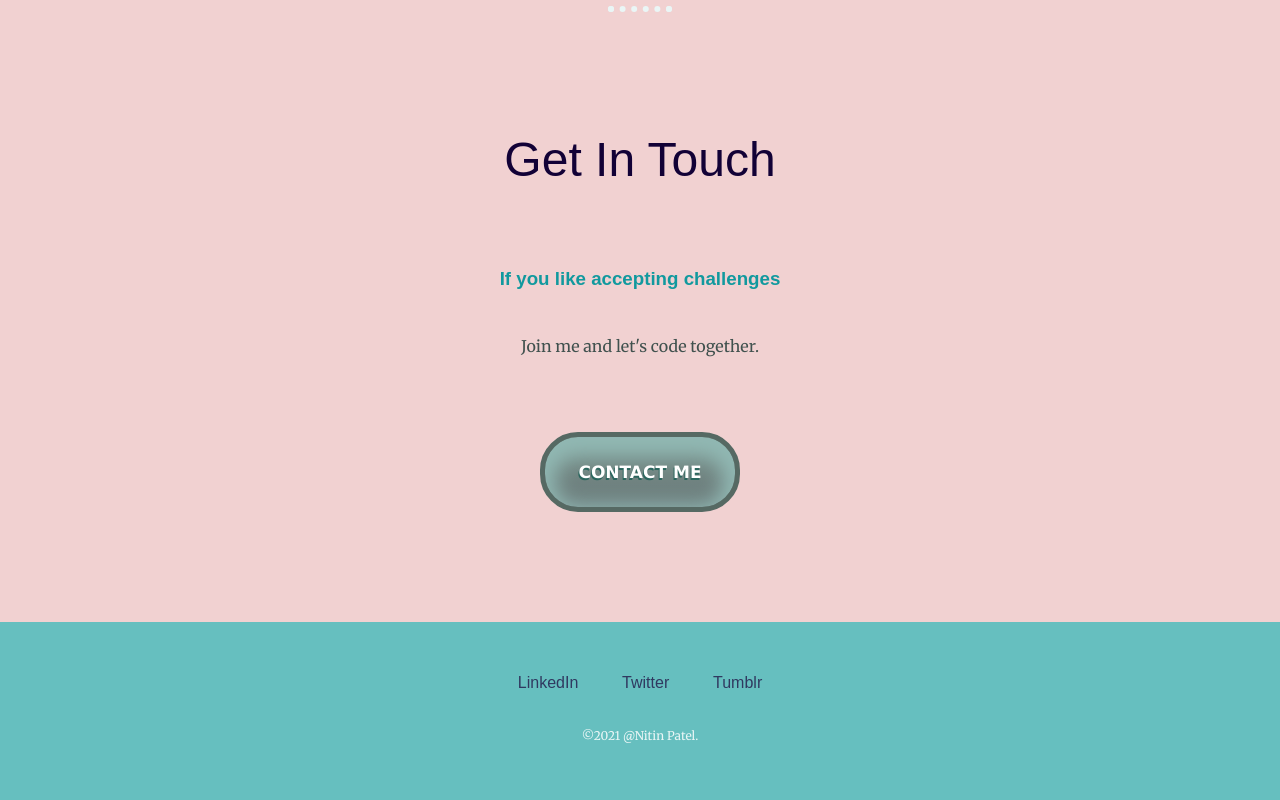
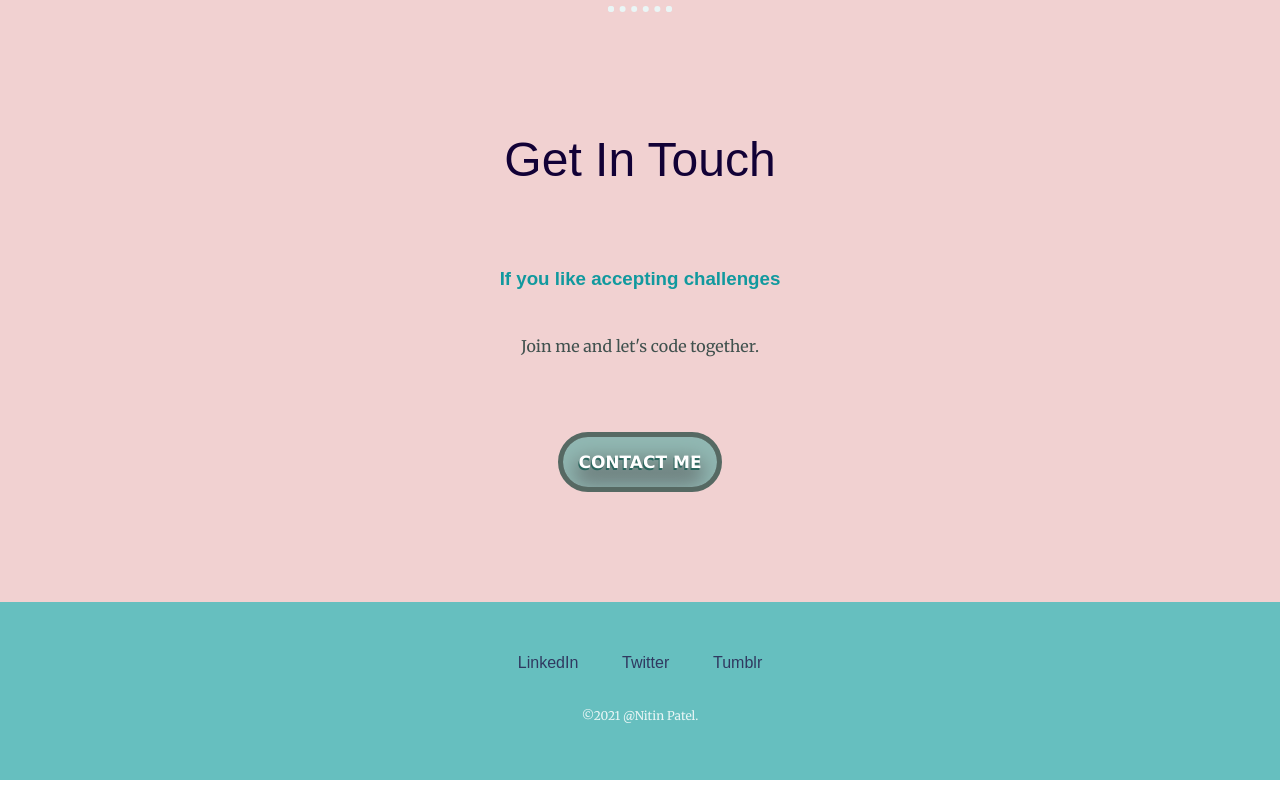
Before and after one commit to imnitin13/myweb, a plain HTML site: page index.html in a window 1280 px wide. Shown: the part 2993-3793 px from the top of the page. Drawn offline with Linux system fonts and the light colour scheme.

Commit message:
Update index.html

```diff
--- a/index.html
+++ b/index.html
@@ -42,7 +42,7 @@
           <h2>Get In Touch</h2>
           <h3>If you like accepting challenges</h3>
           <p class="joinme">Join me and let's code together.</p>
-          <a href="mailto:patelnitin2000@gmail.com" class="btn">CONTACT ME</a>
+          <a href="mailto:patelnitin2000@gmail.com" class="btn" style="padding: 15px;">CONTACT ME</a>
         </div>
       </div>
 
```
